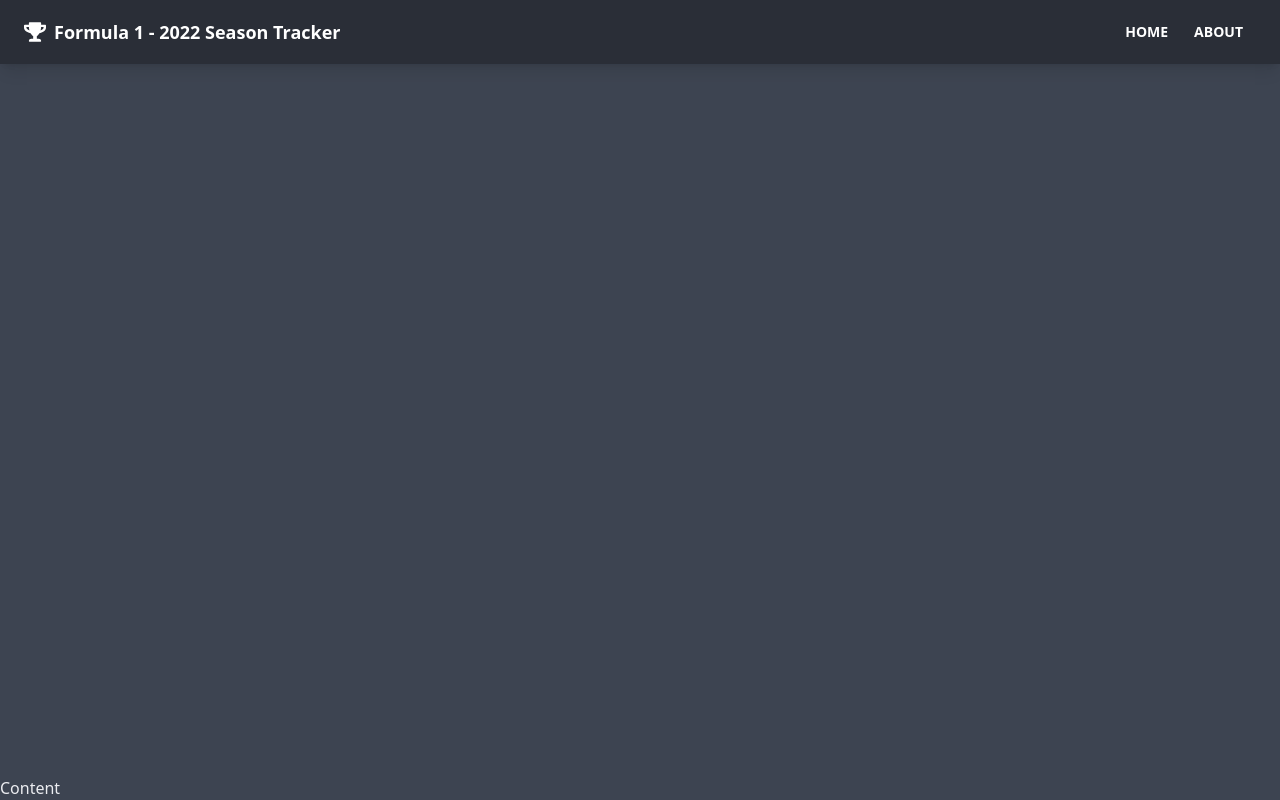
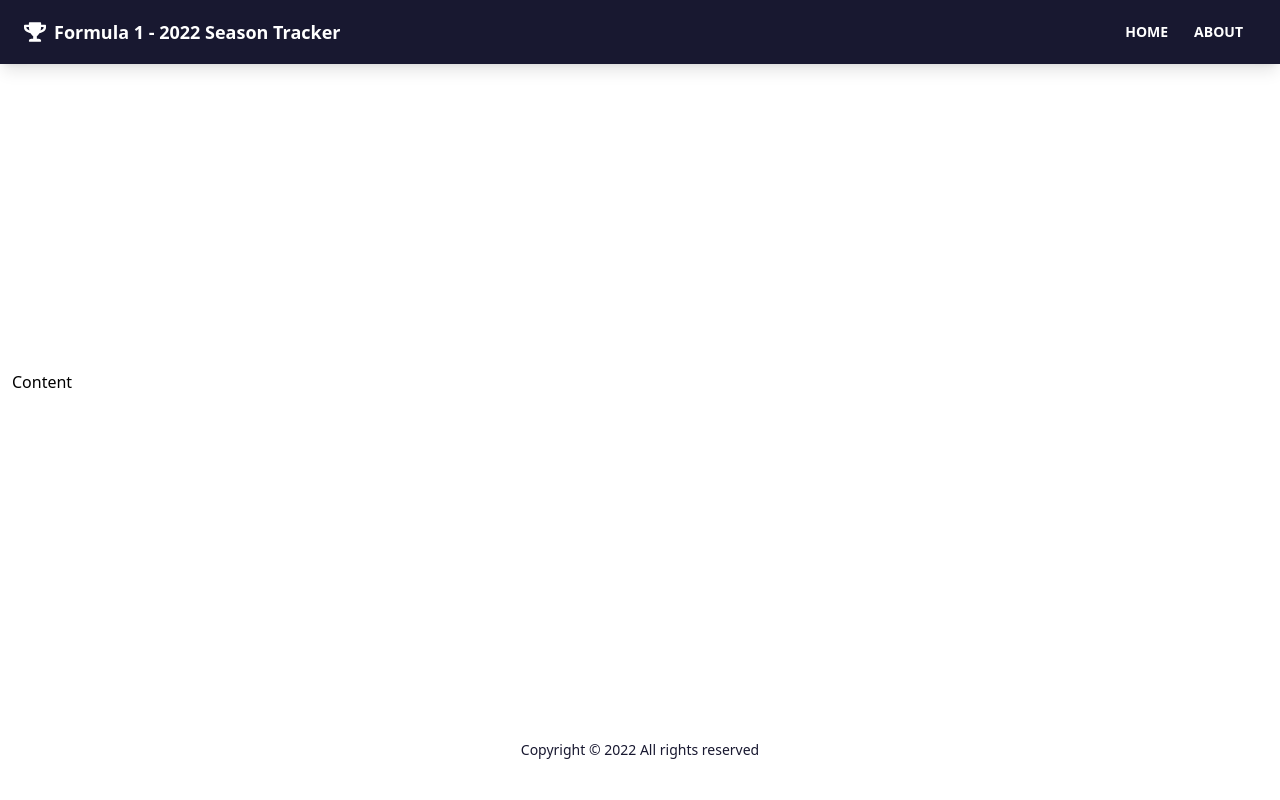
Before and after one commit to bethsutton/formula-1-season-tracker, a React (Create React App) app: page / in a window 1280 px wide. Built offline with nearby package versions, Linux system fonts and the light colour scheme.

Commit message:
added Footer component

```diff
--- a/src/App.js
+++ b/src/App.js
@@ -1,5 +1,6 @@
 import { BrowserRouter as Router, Route } from 'react-router-dom';
 import Navbar from './components/layout/Navbar';
+import Footer from './components/layout/Footer';
 
 function App() {
   return (
@@ -7,7 +8,9 @@
       <div className="flex flex-col justify-between h-screen">
         <Navbar />
 
-        <main>Content</main>
+        <main className="container mx-auto px-3 pb-12">Content</main>
+
+        <Footer />
       </div>
     </Router>
   );
--- /dev/null
+++ b/src/components/layout/Footer.jsx
@@ -0,0 +1,15 @@
+import React from 'react';
+
+function Footer() {
+  const footerYear = new Date().getFullYear();
+
+  return (
+    <footer className="footer p-10 text-primary-content footer-center">
+      <div>
+        <p>Copyright &copy; {footerYear} All rights reserved</p>
+      </div>
+    </footer>
+  );
+}
+
+export default Footer;
--- a/tailwind.config.js
+++ b/tailwind.config.js
@@ -1,12 +1,10 @@
 module.exports = {
-  content: [
-    "./src/**/*.{js,jsx,ts,tsx}",
-  ],
+  content: ['./src/**/*.{js,jsx,ts,tsx}'],
   theme: {
     extend: {},
   },
   plugins: [require('daisyui')],
   daisyui: {
-    themes: ['dark'],
+    themes: ['bumblebee'],
   },
-}
+};
```
